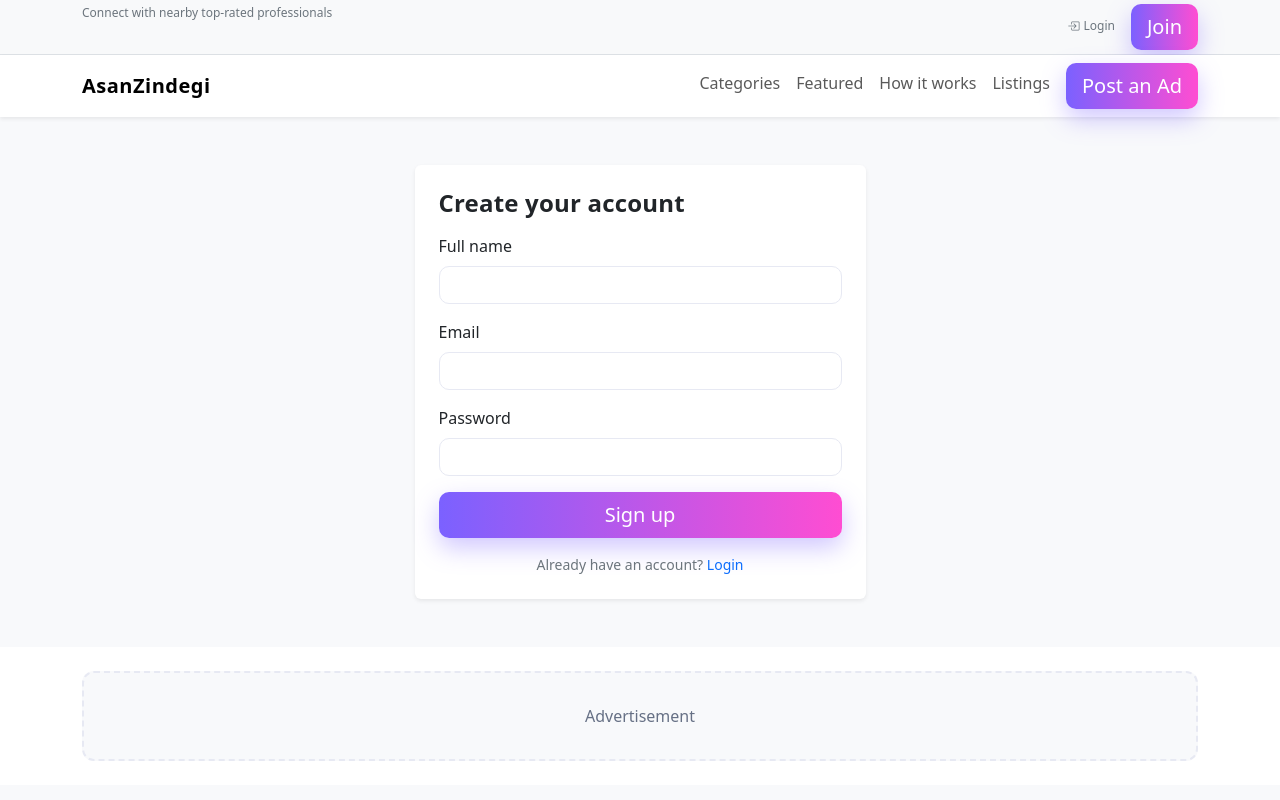
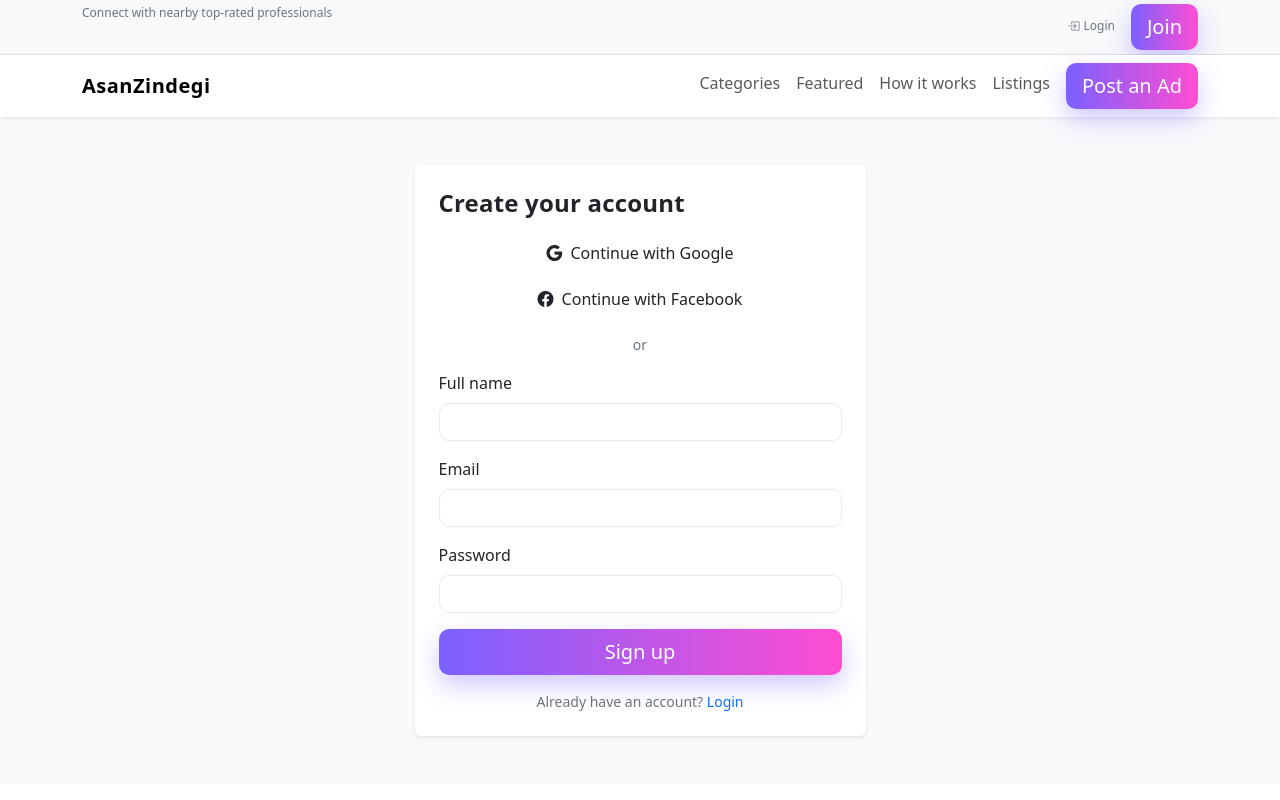
Before and after one commit to Infrastepindia/asanZindegi, an Angular app: page /signup in a window 1280 px wide. Shown: the top 800 px of the page. Built offline with nearby package versions, Linux system fonts and the light colour scheme.

Commit message:
Insert social auth buttons into Signup template
cgen-82fd3a127ca74a6289fc52fc5084dd6c

```diff
--- a/src/app/pages/auth/signup/signup.component.html
+++ b/src/app/pages/auth/signup/signup.component.html
@@ -5,6 +5,17 @@
         <div class="card border-0 shadow-sm">
           <div class="card-body p-4">
             <h1 class="h4 mb-3 heading-cta">Create your <span class="text-gradient-1">account</span></h1>
+            <div class="social-auth mb-3">
+              <div class="social-buttons d-grid gap-2">
+                <button type="button" class="btn btn-social btn-google w-100" aria-label="Continue with Google">
+                  <i class="bi bi-google me-2"></i>Continue with Google
+                </button>
+                <button type="button" class="btn btn-social btn-facebook w-100" aria-label="Continue with Facebook">
+                  <i class="bi bi-facebook me-2"></i>Continue with Facebook
+                </button>
+              </div>
+            </div>
+            <div class="auth-sep text-center text-secondary small mb-3">or</div>
             <form (submit)="onSubmit($event)" class="auth-form">
               <div class="mb-3">
                 <label class="form-label">Full name</label>
```
